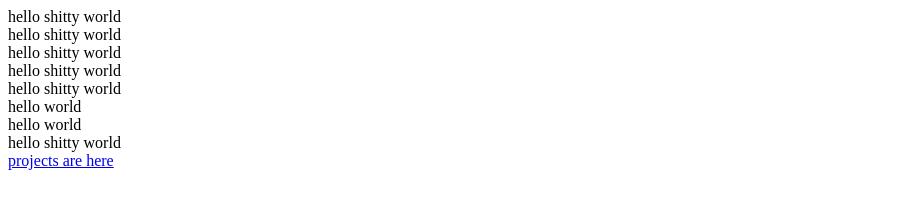
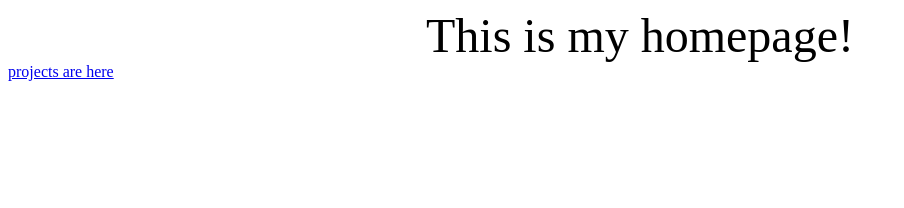
Before and after one commit to vavavanzandt/vavavanzandt.github.io, a plain HTML site: page index.html in a window 1280 px wide. Shown: the whole page, without its empty margins (0-904 px from the left). Drawn offline with Linux system fonts and the light colour scheme.

Commit message:
made a change

```diff
--- a/index.html
+++ b/index.html
@@ -1,9 +1,2 @@
-<div>hello shitty world</div>
-<div>hello shitty world</div>
-<div>hello shitty world</div>
-<div>hello shitty world</div>
-<div>hello shitty world</div>
-<div>hello world</div>
-<div>hello world</div>
-<div>hello shitty world</div>
+<div><center><font size=28>This is my homepage!</font></center></div>
 <a href= "projects.html"> projects are here </a>
```
